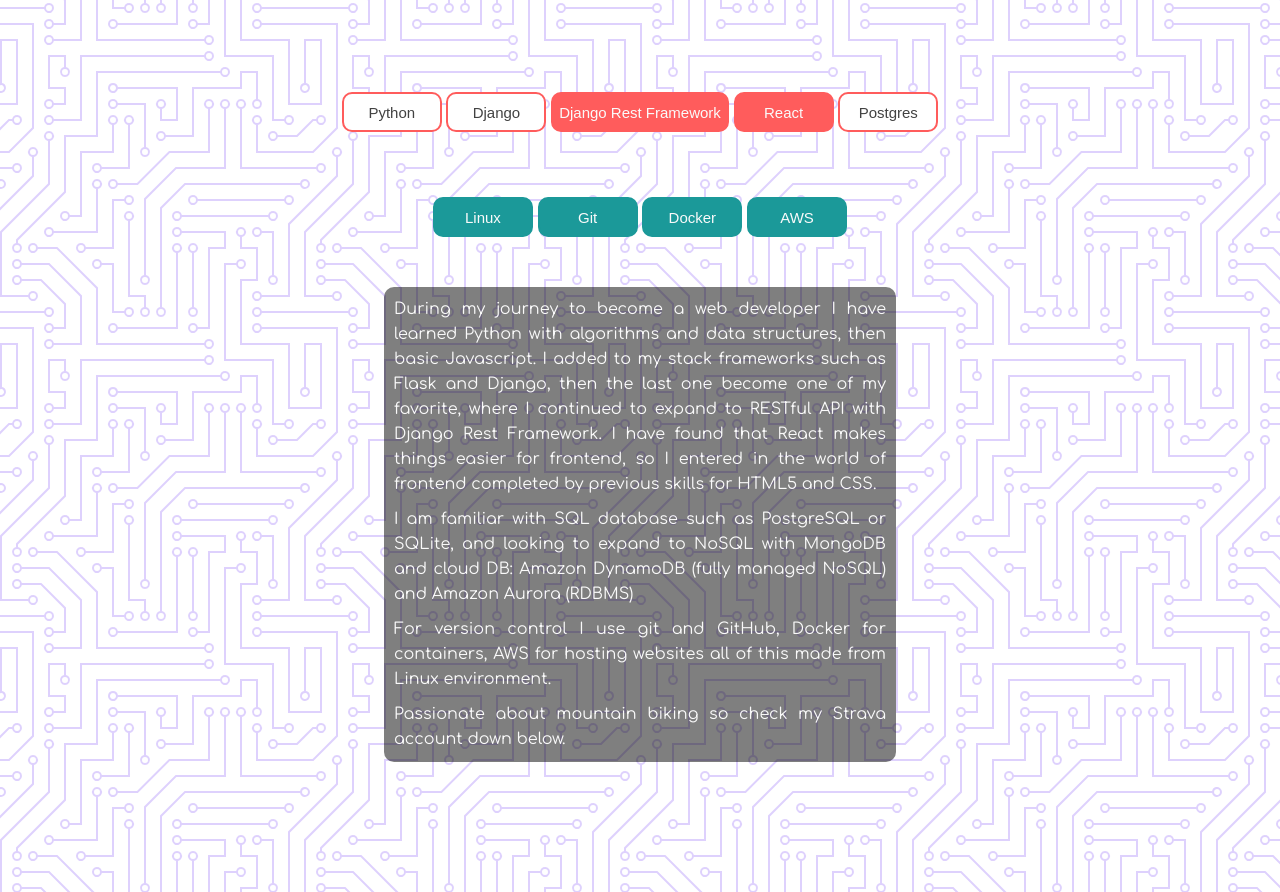
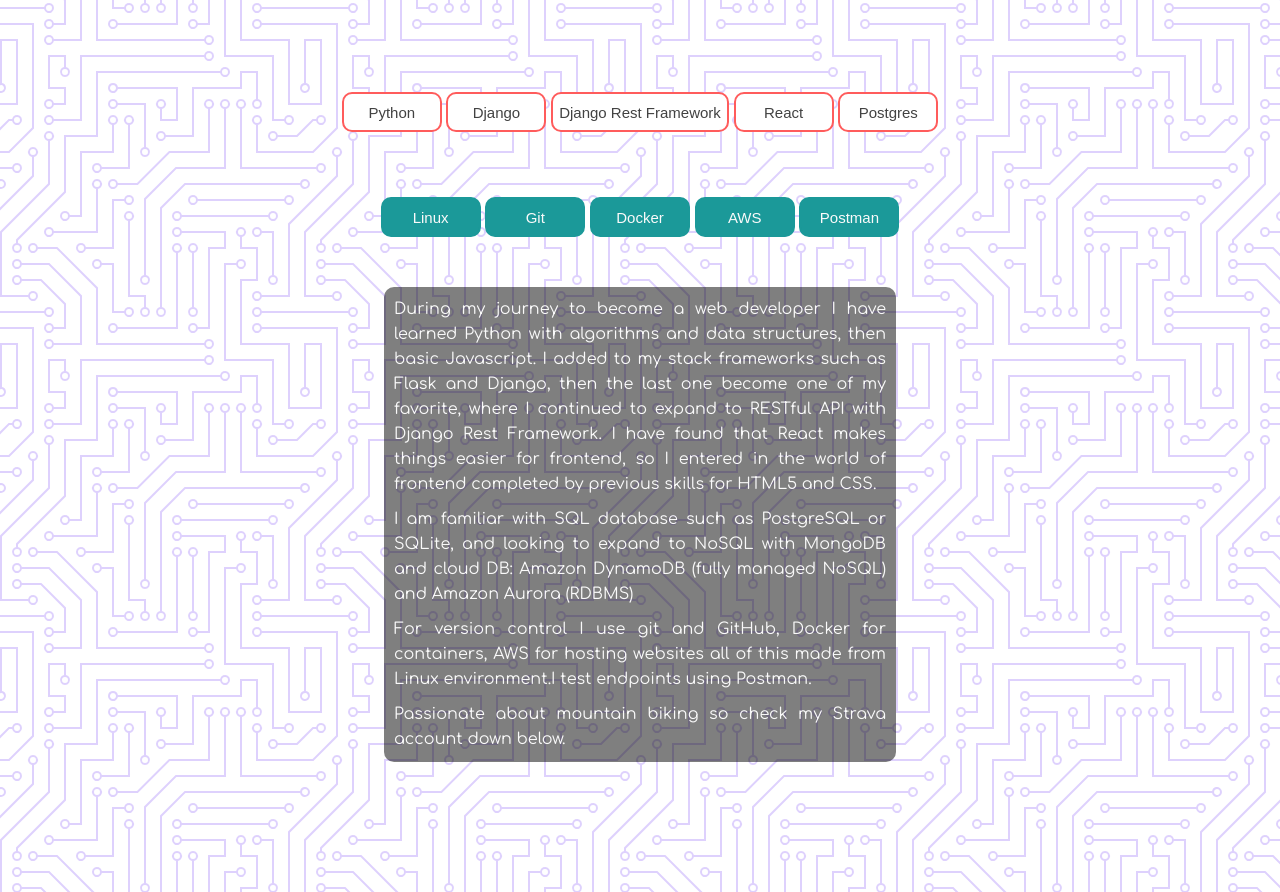
Before and after one commit to Vasile-Hij/light-dark-mode-theme, a plain HTML site: page index.html in a window 1280 px wide. Shown: the part 3257-4149 px from the top of the page. Drawn offline with nearby package versions, Linux system fonts and the light colour scheme.

Commit message:
2_updates

```diff
--- a/index.html
+++ b/index.html
@@ -70,8 +70,8 @@
         <div class="buttons">
             <button class="outline">Python</button>
             <button class="outline">Django</button>
-            <button class="primary">Django Rest Framework</button>
-            <button class="primary">React</button>
+            <button class="outline">Django Rest Framework</button>
+            <button class="outline">React</button>
             <button class="outline">Postgres</button>
         </div>
         <div class="buttons">
@@ -79,12 +79,13 @@
             <button class="secondary">Git</button>
             <button class="secondary">Docker</button>
             <button class="secondary">AWS</button>
+            <button class="secondary">Postman</button>
         </div>
 
         <div class="text-box" id="text-box">
             <p>During my journey to become a web developer I have learned Python with algorithms and data structures, then basic Javascript. I added to my stack frameworks such as Flask and Django, then the last one become one of my favorite, where I continued to expand to RESTful API with Django Rest Framework. I have found that React makes things easier for frontend, so I entered in the world of frontend completed by previous skills for HTML5 and CSS.</p>
             <p>I am familiar with SQL database such as PostgreSQL or SQLite, and looking to expand to NoSQL with MongoDB and cloud DB: Amazon DynamoDB (fully managed NoSQL) and Amazon Aurora (RDBMS)</p>
-            <p>For version control I use git and GitHub, Docker for containers, AWS for hosting websites all of this made from Linux environment.</p>
+            <p>For version control I use git and GitHub, Docker for containers, AWS for hosting websites all of this made from Linux environment.I test endpoints using Postman.</p>
             <p>Passionate about mountain biking so check my Strava account down below.</p>
         </div>
     </section>
```
Also changed, not shown: screenshots/ABOUT-dark.png (added), screenshots/CONTACT-dark.png (added), screenshots/HOME-dark-mode.png (added), screenshots/HOME-light-mode.png (added), screenshots/PROJECTS-1-dark.png (added), screenshots/PROJECTS-2-dark.png (added), 1 other file.
